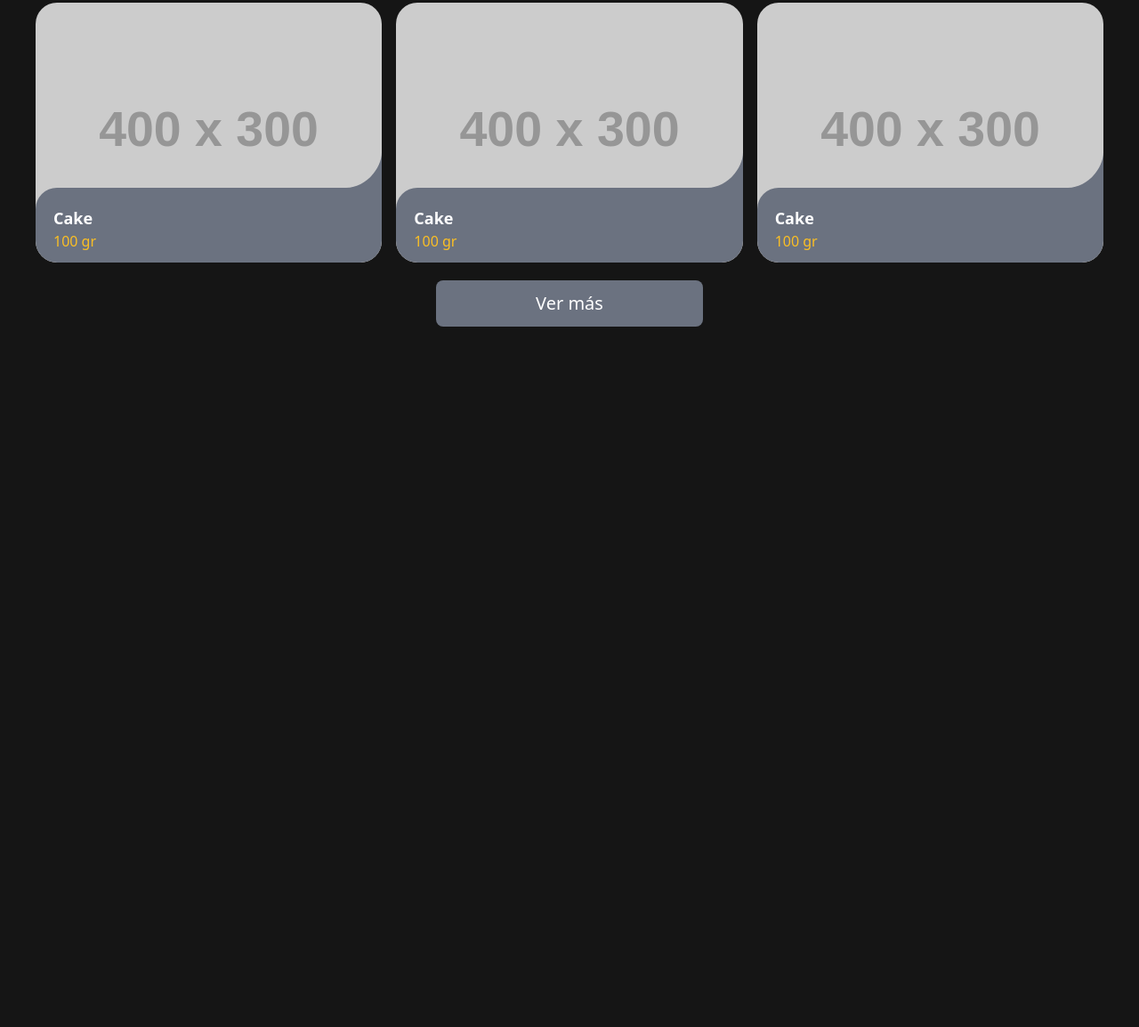
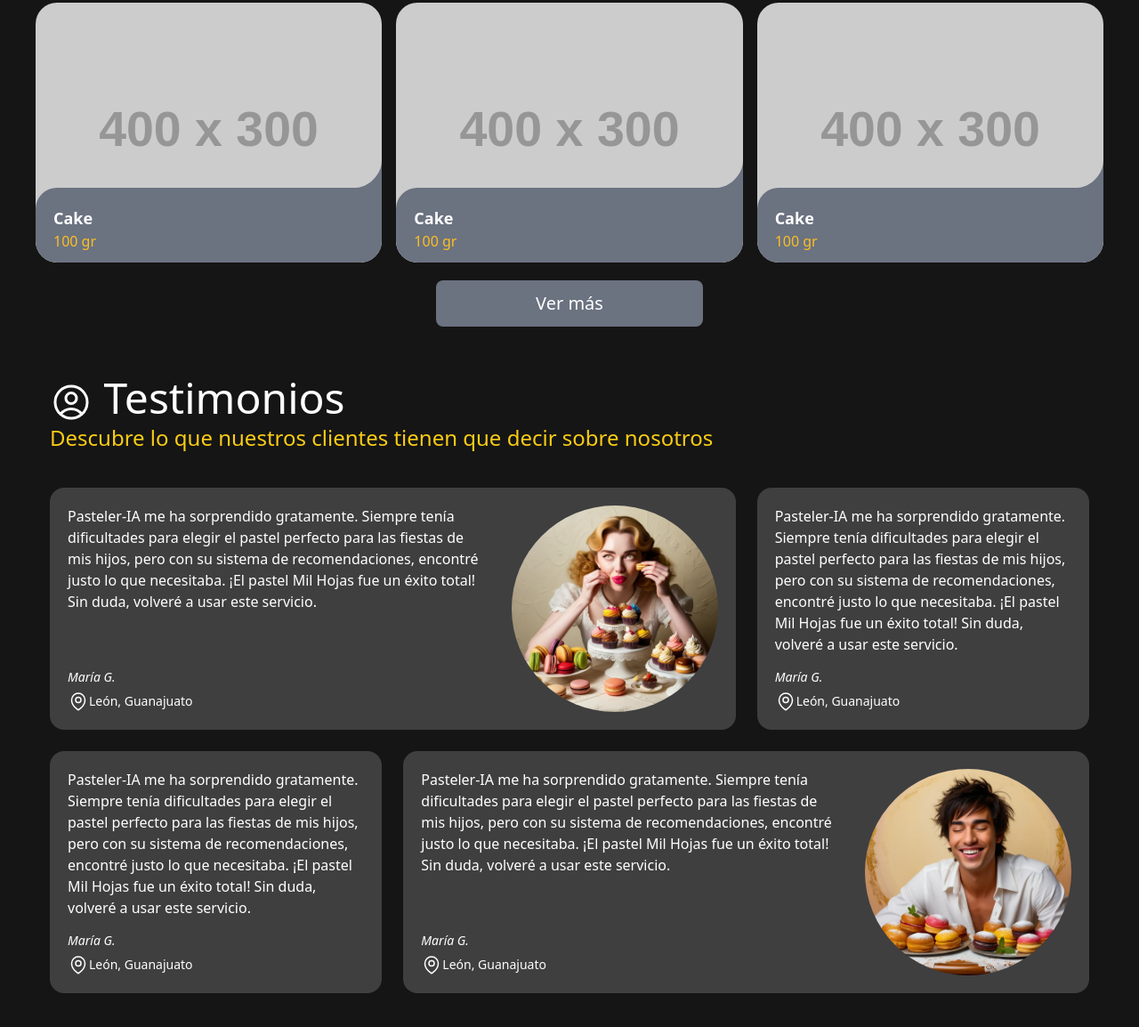
Before and after one commit to MelchorRuiz/Pasteler-IA, an Astro site: page / in a window 1280 px wide. Shown: the part 1582-2736 px from the top of the page at 89% size. Before the commit the page ends 1985 px from the top, so only its background shows below. Built offline with nearby package versions, Linux system fonts and the light colour scheme; Astro itself is replaced by a stand-in of ours; no server answers; placeholder pictures from the web are drawn by us.

Commit message:
chore: Add Testimonials component

```diff
--- a/src/base/App.astro
+++ b/src/base/App.astro
@@ -3,12 +3,14 @@ import Layout from '../layouts/Layout.astro';
 import Hero from '../components/Hero.astro';
 import Highlights from '../components/Highlights.astro';
 import YourPerfectCake from '../components/YourPerfectCake.astro';
+import Testimonials from '../components/Testimonials.astro';
 ---
 
 <Layout title="Pasteler-IA">
 	<Hero />
-	<main>
+	<main class="my-10">
 		<YourPerfectCake />
 		<Highlights />
+		<Testimonials />
 	</main>
 </Layout>
--- a/src/components/Cake.astro
+++ b/src/components/Cake.astro
@@ -10,7 +10,7 @@
       class="relative px-5 pt-5 pb-3 rounded-3xl rounded-tr-none bg-gray-500 -translate-y-full transition ease-in-out duration-200 group-hover:translate-y-0"
     >
       <svg
-        class="w-20 h-20 absolute bottom-full right-0"
+        class="w-20 h-20 absolute bottom-full right-0 scale-75 origin-bottom-right"
         xmlns="http://www.w3.org/2000/svg">
         <path fill="#6b7280" d="M 40 80 c 22 0 40 -22 40 -40 v 40 Z"></path>
       </svg>
--- /dev/null
+++ b/src/components/Testimonials.astro
@@ -0,0 +1,171 @@
+---
+import { getI18N } from "../i18n";
+const i18n = getI18N(Astro.currentLocale);
+---
+
+<section class="text-white mx-5 md:mx-14">
+  <h2
+    class="text-center lg:text-left text-white text-3xl md:text-4xl lg:text-5xl pt-5"
+  >
+    <svg
+      xmlns="http://www.w3.org/2000/svg"
+      fill="none"
+      viewBox="0 0 24 24"
+      stroke-width="1.5"
+      stroke="currentColor"
+      class="size-12 inline"
+    >
+      <path
+        stroke-linecap="round"
+        stroke-linejoin="round"
+        d="M17.982 18.725A7.488 7.488 0 0 0 12 15.75a7.488 7.488 0 0 0-5.982 2.975m11.963 0a9 9 0 1 0-11.963 0m11.963 0A8.966 8.966 0 0 1 12 21a8.966 8.966 0 0 1-5.982-2.275M15 9.75a3 3 0 1 1-6 0 3 3 0 0 1 6 0Z"
+      ></path>
+    </svg>
+    {i18n.testimonials.title}
+  </h2>
+  <p class="text-lg md:text-xl lg:text-2xl text-yellow-400">
+    {i18n.testimonials.description}
+  </p>
+  <ul
+    class="grid grid-cols-1 lg:grid-cols-3 gap-6 mx-auto pt-10"
+  >
+    <li
+      class="bg-gray-200/20 p-5 rounded-2xl lg:col-span-2 hover:scale-[1.02] transition-all"
+    >
+      <blockquote class="flex flex-col justify-between h-full">
+        <div class="flex gap-6 h-full">
+          <div class="flex flex-col justify-between">
+            <p>{i18n.testimonials.list[0].comment}</p>
+            <div>
+              <cite class="text-sm">{i18n.testimonials.list[0].name}</cite>
+              <p class="text-sm flex items-center pt-1">
+                <svg
+                  xmlns="http://www.w3.org/2000/svg"
+                  fill="none"
+                  viewBox="0 0 24 24"
+                  stroke-width="1.5"
+                  stroke="currentColor"
+                  class="size-6 inline"
+                >
+                  <path
+                    stroke-linecap="round"
+                    stroke-linejoin="round"
+                    d="M15 10.5a3 3 0 1 1-6 0 3 3 0 0 1 6 0Z"></path>
+                  <path
+                    stroke-linecap="round"
+                    stroke-linejoin="round"
+                    d="M19.5 10.5c0 7.142-7.5 11.25-7.5 11.25S4.5 17.642 4.5 10.5a7.5 7.5 0 1 1 15 0Z"
+                  ></path>
+                </svg>
+                {i18n.testimonials.list[0].location}
+              </p>
+            </div>
+          </div>
+          <div class="flex items-center">
+            <img src="/testimonial-1.webp" alt="testimonial 1" class="rounded-full">
+          </div>
+        </div>
+      </blockquote>
+    </li>
+    <li
+      class="bg-gray-200/20 p-5 rounded-2xl hover:scale-[1.02] transition-all"
+    >
+      <blockquote class="flex flex-col justify-between h-full">
+        <p>{i18n.testimonials.list[0].comment}</p>
+        <div>
+          <cite class="text-sm">{i18n.testimonials.list[0].name}</cite>
+          <p class="text-sm flex items-center pt-1">
+            <svg
+              xmlns="http://www.w3.org/2000/svg"
+              fill="none"
+              viewBox="0 0 24 24"
+              stroke-width="1.5"
+              stroke="currentColor"
+              class="size-6 inline"
+            >
+              <path
+                stroke-linecap="round"
+                stroke-linejoin="round"
+                d="M15 10.5a3 3 0 1 1-6 0 3 3 0 0 1 6 0Z"></path>
+              <path
+                stroke-linecap="round"
+                stroke-linejoin="round"
+                d="M19.5 10.5c0 7.142-7.5 11.25-7.5 11.25S4.5 17.642 4.5 10.5a7.5 7.5 0 1 1 15 0Z"
+              ></path>
+            </svg>
+            {i18n.testimonials.list[0].location}
+          </p>
+        </div>
+      </blockquote>
+    </li>
+    <li
+      class="bg-gray-200/20 p-5 rounded-2xl hover:scale-[1.02] transition-all"
+    >
+      <blockquote class="flex flex-col justify-between h-full">
+        <p>{i18n.testimonials.list[0].comment}</p>
+        <div>
+          <cite class="text-sm">{i18n.testimonials.list[0].name}</cite>
+          <p class="text-sm flex items-center pt-1">
+            <svg
+              xmlns="http://www.w3.org/2000/svg"
+              fill="none"
+              viewBox="0 0 24 24"
+              stroke-width="1.5"
+              stroke="currentColor"
+              class="size-6 inline"
+            >
+              <path
+                stroke-linecap="round"
+                stroke-linejoin="round"
+                d="M15 10.5a3 3 0 1 1-6 0 3 3 0 0 1 6 0Z"></path>
+              <path
+                stroke-linecap="round"
+                stroke-linejoin="round"
+                d="M19.5 10.5c0 7.142-7.5 11.25-7.5 11.25S4.5 17.642 4.5 10.5a7.5 7.5 0 1 1 15 0Z"
+              ></path>
+            </svg>
+            {i18n.testimonials.list[0].location}
+          </p>
+        </div>
+      </blockquote>
+    </li>
+    <li
+      class="bg-gray-200/20 p-5 rounded-2xl lg:col-span-2 hover:scale-[1.02] transition-all"
+    >
+      <blockquote class="flex flex-col justify-between h-full">
+        <div class="flex gap-6 h-full">
+          <div class="flex flex-col justify-between">
+            <p>{i18n.testimonials.list[0].comment}</p>
+            <div>
+              <cite class="text-sm">{i18n.testimonials.list[0].name}</cite>
+              <p class="text-sm flex items-center pt-1">
+                <svg
+                  xmlns="http://www.w3.org/2000/svg"
+                  fill="none"
+                  viewBox="0 0 24 24"
+                  stroke-width="1.5"
+                  stroke="currentColor"
+                  class="size-6 inline"
+                >
+                  <path
+                    stroke-linecap="round"
+                    stroke-linejoin="round"
+                    d="M15 10.5a3 3 0 1 1-6 0 3 3 0 0 1 6 0Z"></path>
+                  <path
+                    stroke-linecap="round"
+                    stroke-linejoin="round"
+                    d="M19.5 10.5c0 7.142-7.5 11.25-7.5 11.25S4.5 17.642 4.5 10.5a7.5 7.5 0 1 1 15 0Z"
+                  ></path>
+                </svg>
+                {i18n.testimonials.list[0].location}
+              </p>
+            </div>
+          </div>
+          <div class="flex items-center">
+            <img src="/testimonial-2.webp" alt="testimonial 1" class="rounded-full">
+          </div>
+        </div>
+      </blockquote>
+    </li>
+  </ul>
+</section>
--- a/src/components/YourPerfectCake.astro
+++ b/src/components/YourPerfectCake.astro
@@ -6,7 +6,7 @@ const paths = getPaths(Astro.currentLocale);
 
 <section class="text-white">
   <div
-    class="bg-gray-500/10 p-5 lg:p-10 mx-5 md:mx-14 mt-10 rounded-3xl flex gap-12 hover:scale-[1.02] transition-all before:absolute before:content-[''] before:top-0 before:-left-[10%] before:-rotate-45 before:h-[60rem] before:transition-all before:duration-500 hover:before:-top-full hover:before:left-[140%] overflow-hidden relative"
+    class="bg-gray-500/10 p-5 lg:p-10 mx-5 md:mx-14 rounded-3xl flex gap-12 hover:scale-[1.02] transition-all before:absolute before:content-[''] before:top-0 before:-left-[10%] before:-rotate-45 before:h-[60rem] before:transition-all before:duration-500 hover:before:-top-full hover:before:left-[140%] overflow-hidden relative"
     style="background: linear-gradient(45deg, rgba(40,44,52,1) 0%, rgba(0, 3, 32, 0.5) 100%);"
   >
     <div class="flex flex-col justify-between flex-1 lg:flex-none lg:w-9/12">
--- a/src/i18n/en.json
+++ b/src/i18n/en.json
@@ -20,5 +20,31 @@
       "Try it now and be amazed by the magic of Pasteler-IA!"
     ],
     "start": "Start"
+  },
+  "testimonials": {
+    "title": "Testimonials",
+    "description": "Discover what our customers have to say about us",
+    "list": [
+      {
+        "name": "Maria G.",
+        "location": "León, Guanajuato",
+        "comment": "Pasteler-IA has pleasantly surprised me. I always had difficulties choosing the perfect cake for my children's parties, but with their recommendation system, I found just what I needed. The Mil Hojas cake was a total success! I will definitely use this service again."
+      },
+      {
+        "name": "Carlos M.",
+        "location": "Guadalajara, Jalisco",
+        "comment": "I never thought that technology and pastry could be combined in such a delicious way. I used Pasteler-IA's AI to choose an anniversary cake and the result was incredible. The customization was precise and the flavor, simply spectacular. I recommend it 100%!"
+      },
+      {
+        "name": "Laura R.",
+        "location": "CDMX",
+        "comment": "I am a dessert lover and I always look for something new. Thanks to Pasteler-IA's personalized recommendation, I discovered flavors that I would never have tried on my own. The Salón cake was a revelation. In addition, the shopping experience was quick and easy."
+      },
+      {
+        "name": "Javier T.",
+        "location": "León, Guanajuato",
+        "comment": "Organizing a surprise party for my wife was quite a challenge, but Pasteler-IA made it much easier. The AI recommended a 4 chocolates cake that left all the guests impressed. The combination of flavors was perfect and the presentation, impeccable. I will definitely use it again!"
+      }
+    ]
   }
 }
--- a/src/i18n/es.json
+++ b/src/i18n/es.json
@@ -20,5 +20,31 @@
       "¡Pruébalo ahora y déjate sorprender por la magia de Pasteler-IA!"
     ],
     "start": "Comenzar"
+  },
+  "testimonials": {
+    "title": "Testimonios",
+    "description": "Descubre lo que nuestros clientes tienen que decir sobre nosotros",
+    "list": [
+      {
+        "name": "María G.",
+        "location": "León, Guanajuato",
+        "comment": "Pasteler-IA me ha sorprendido gratamente. Siempre tenía dificultades para elegir el pastel perfecto para las fiestas de mis hijos, pero con su sistema de recomendaciones, encontré justo lo que necesitaba. ¡El pastel Mil Hojas fue un éxito total! Sin duda, volveré a usar este servicio."
+      },
+      {
+        "name": "Carlos M.",
+        "location": "Guadalajara, Jalisco",
+        "comment": "Nunca pensé que la tecnología y la pastelería pudieran combinarse de una manera tan deliciosa. Utilicé la IA de Pasteler-IA para elegir un pastel de aniversario y el resultado fue increíble. La personalización fue precisa y el sabor, simplemente espectacular. ¡Lo recomiendo al 100%!"
+      },
+      {
+        "name": "Laura R.",
+        "location": "CDMX",
+        "comment": "Soy amante de los postres y siempre busco algo nuevo. Gracias a la recomendación personalizada de Pasteler-IA, descubrí sabores que nunca habría probado por mí misma. El pastel salón fue una revelación. Además, la experiencia de compra fue rápida y sencilla."
+      },
+      {
+        "name": "Javier T.",
+        "location": "León, Guanajuato",
+        "comment": "Organizar una fiesta sorpresa para mi esposa fue todo un desafío, pero Pasteler-IA lo hizo mucho más fácil. La IA recomendó un pastel 4 chocolates que dejó a todos los invitados impresionados. La combinación de sabores era perfecta y la presentación, impecable. ¡Definitivamente lo usaré de nuevo!"
+      }
+    ]
   }
 }
--- a/src/i18n/fr.json
+++ b/src/i18n/fr.json
@@ -20,5 +20,31 @@
       "Essayez-le maintenant et soyez émerveillé par la magie de Pasteler-IA !"
     ],
     "start": "Commencer"
+  },
+  "testimonials": {
+    "title": "Témoignages",
+    "description": "Découvrez ce que nos clients ont à dire sur nous",
+    "list": [
+      {
+        "name": "María G.",
+        "location": "León, Guanajuato",
+        "comment": "Pasteler-IA m'a agréablement surpris. J'avais toujours des difficultés à choisir le gâteau parfait pour les fêtes de mes enfants, mais avec leur système de recommandation, j'ai trouvé exactement ce dont j'avais besoin. Le gâteau Mil Hojas a été un succès total ! Je vais certainement utiliser ce service à nouveau."
+      },
+      {
+        "name": "Carlos M.",
+        "location": "Guadalajara, Jalisco",
+        "comment": "Je n'aurais jamais pensé que la technologie et la pâtisserie pourraient être combinées de manière aussi délicieuse. J'ai utilisé l'IA de Pasteler-IA pour choisir un gâteau d'anniversaire et le résultat était incroyable. La personnalisation était précise et la saveur, simplement spectaculaire. Je le recommande à 100 % !"
+      },
+      {
+        "name": "Laura R.",
+        "location": "CDMX",
+        "comment": "Je suis une amoureuse des desserts et je cherche toujours quelque chose de nouveau. Grâce à la recommandation personnalisée de Pasteler-IA, j'ai découvert des saveurs que je n'aurais jamais essayées seule. Le gâteau Salón a été une révélation. De plus, l'expérience d'achat a été rapide et facile."
+      },
+      {
+        "name": "Javier T.",
+        "location": "León, Guanajuato",
+        "comment": "Organiser une fête surprise pour ma femme était tout un défi, mais Pasteler-IA l'a rendu beaucoup plus facile. L'IA a recommandé un gâteau 4 chocolats qui a impressionné tous les invités. La combinaison des saveurs était parfaite et la présentation, impeccable. Je vais certainement l'utiliser à nouveau !"
+      }
+    ]
   }
 }
```
Also changed, not shown: public/testimonial-1.webp (added), public/testimonial-2.webp (added).
